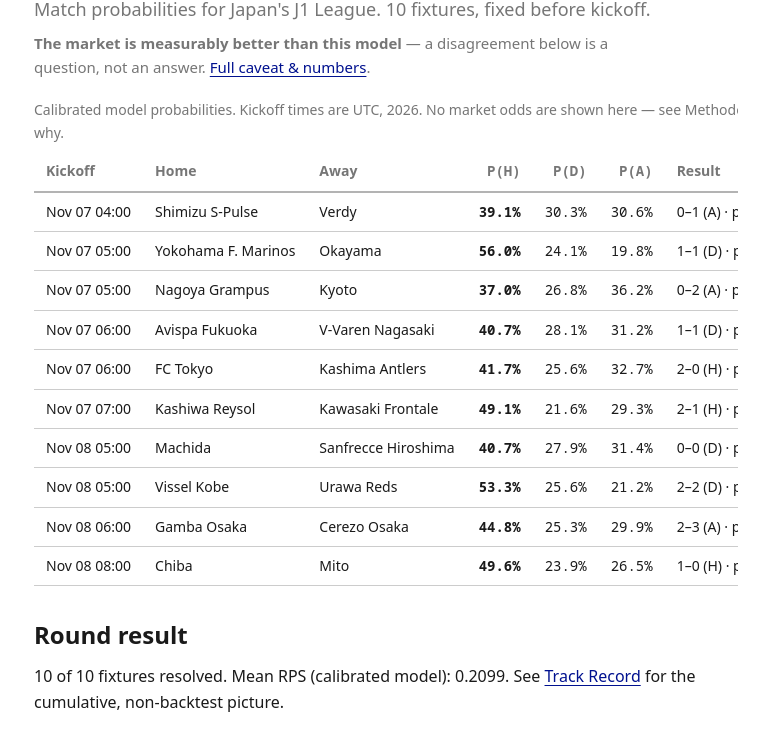
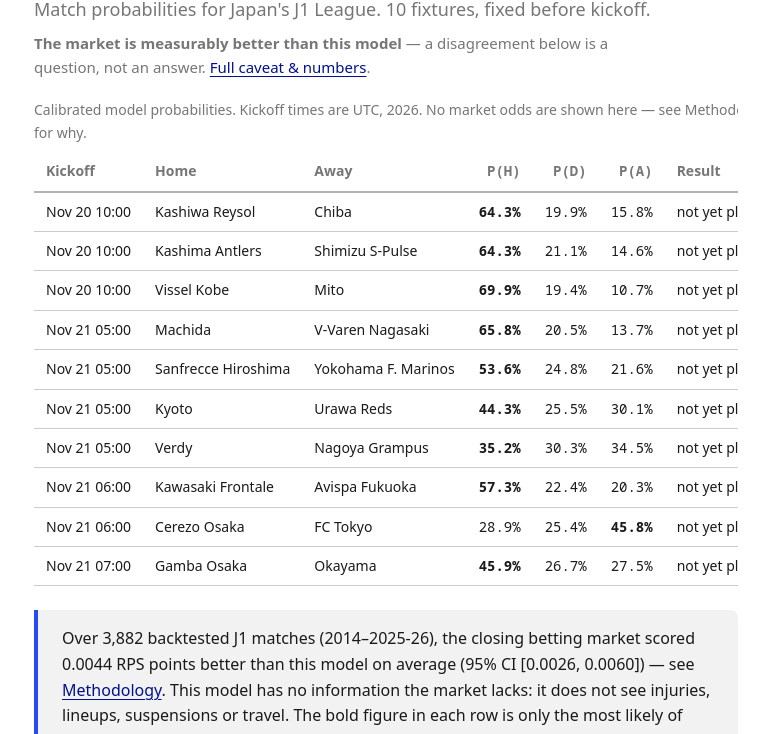
Before and after one commit to tuyuansama-blip/nippon-numbers, a plain HTML site: page site/index.html in a window 1280 px wide. Shown: the part 140-874 px from the top of the page, without its empty margins (254-1023 px from the left). Drawn offline with Linux system fonts and the light colour scheme.

Commit message:
site: rebuild for the new round

```diff
--- a/site/index.html
+++ b/site/index.html
@@ -3,8 +3,8 @@
 <head>
 <meta charset="utf-8">
 <meta name="viewport" content="width=device-width, initial-scale=1">
-<title>J1 2026-27 -- round of 2026-11-07 · Nippon Numbers</title>
-<meta name="description" content="Pre-kickoff win/draw/loss probabilities for J1 2026-27 -- round of 2026-11-07, fixed before the matches were played and never edited afterwards.">
+<title>J1 2026-27 -- round of 2026-11-20 · Nippon Numbers</title>
+<meta name="description" content="Pre-kickoff win/draw/loss probabilities for J1 2026-27 -- round of 2026-11-20, fixed before the matches were played and never edited afterwards.">
 <link rel="stylesheet" href="style.css">
 </head>
 <body>
@@ -23,7 +23,7 @@
 <main>
   <div class="wrap">
 
-<h1 class="page-title">J1 2026-27 -- round of 2026-11-07</h1>
+<h1 class="page-title">J1 2026-27 -- round of 2026-11-20</h1>
 <p class="lede">Match probabilities for Japan's J1 League. 10 fixtures, fixed before kickoff.
 <span class="callout--inline"><strong>The market is measurably better than this model</strong> &mdash; a disagreement below is a question, not an answer. <a href="methodology.html">Full caveat &amp; numbers</a>.</span></p>
 <div class="table-scroll">
@@ -42,135 +42,119 @@
 </thead>
 <tbody>
 <tr>
-  <td>Nov 07 04:00</td>
-  <td>Shimizu S-Pulse</td>
-  <td>Verdy</td>
-  <td class="num num--max">39.1%</td>
-  <td class="num">30.3%</td>
-  <td class="num">30.6%</td>
+  <td>Nov 20 10:00</td>
+  <td>Kashiwa Reysol</td>
+  <td>Chiba</td>
+  <td class="num num--max">64.3%</td>
+  <td class="num">19.9%</td>
+  <td class="num">15.8%</td>
   <td>
-    0&ndash;1 (A)
-    &middot; provisional
+    not yet played
   </td>
 </tr>
 <tr>
-  <td>Nov 07 05:00</td>
-  <td>Yokohama F. Marinos</td>
-  <td>Okayama</td>
-  <td class="num num--max">56.0%</td>
-  <td class="num">24.1%</td>
-  <td class="num">19.8%</td>
+  <td>Nov 20 10:00</td>
+  <td>Kashima Antlers</td>
+  <td>Shimizu S-Pulse</td>
+  <td class="num num--max">64.3%</td>
+  <td class="num">21.1%</td>
+  <td class="num">14.6%</td>
   <td>
-    1&ndash;1 (D)
-    &middot; provisional
+    not yet played
   </td>
 </tr>
 <tr>
-  <td>Nov 07 05:00</td>
-  <td>Nagoya Grampus</td>
-  <td>Kyoto</td>
-  <td class="num num--max">37.0%</td>
-  <td class="num">26.8%</td>
-  <td class="num">36.2%</td>
+  <td>Nov 20 10:00</td>
+  <td>Vissel Kobe</td>
+  <td>Mito</td>
+  <td class="num num--max">69.9%</td>
+  <td class="num">19.4%</td>
+  <td class="num">10.7%</td>
   <td>
-    0&ndash;2 (A)
-    &middot; provisional
+    not yet played
   </td>
 </tr>
 <tr>
-  <td>Nov 07 06:00</td>
-  <td>Avispa Fukuoka</td>
+  <td>Nov 21 05:00</td>
+  <td>Machida</td>
   <td>V-Varen Nagasaki</td>
-  <td class="num num--max">40.7%</td>
-  <td class="num">28.1%</td>
-  <td class="num">31.2%</td>
+  <td class="num num--max">65.8%</td>
+  <td class="num">20.5%</td>
+  <td class="num">13.7%</td>
   <td>
-    1&ndash;1 (D)
-    &middot; provisional
+    not yet played
   </td>
 </tr>
 <tr>
-  <td>Nov 07 06:00</td>
-  <td>FC Tokyo</td>
-  <td>Kashima Antlers</td>
-  <td class="num num--max">41.7%</td>
-  <td class="num">25.6%</td>
-  <td class="num">32.7%</td>
+  <td>Nov 21 05:00</td>
+  <td>Sanfrecce Hiroshima</td>
+  <td>Yokohama F. Marinos</td>
+  <td class="num num--max">53.6%</td>
+  <td class="num">24.8%</td>
+  <td class="num">21.6%</td>
   <td>
-    2&ndash;0 (H)
-    &middot; provisional
+    not yet played
   </td>
 </tr>
 <tr>
-  <td>Nov 07 07:00</td>
-  <td>Kashiwa Reysol</td>
-  <td>Kawasaki Frontale</td>
-  <td class="num num--max">49.1%</td>
-  <td class="num">21.6%</td>
-  <td class="num">29.3%</td>
+  <td>Nov 21 05:00</td>
+  <td>Kyoto</td>
+  <td>Urawa Reds</td>
+  <td class="num num--max">44.3%</td>
+  <td class="num">25.5%</td>
+  <td class="num">30.1%</td>
   <td>
-    2&ndash;1 (H)
-    &middot; provisional
+    not yet played
   </td>
 </tr>
 <tr>
-  <td>Nov 08 05:00</td>
-  <td>Machida</td>
-  <td>Sanfrecce Hiroshima</td>
-  <td class="num num--max">40.7%</td>
-  <td class="num">27.9%</td>
-  <td class="num">31.4%</td>
+  <td>Nov 21 05:00</td>
+  <td>Verdy</td>
+  <td>Nagoya Grampus</td>
+  <td class="num num--max">35.2%</td>
+  <td class="num">30.3%</td>
+  <td class="num">34.5%</td>
   <td>
-    0&ndash;0 (D)
-    &middot; provisional
+    not yet played
   </td>
 </tr>
 <tr>
-  <td>Nov 08 05:00</td>
-  <td>Vissel Kobe</td>
-  <td>Urawa Reds</td>
-  <td class="num num--max">53.3%</td>
-  <td class="num">25.6%</td>
-  <td class="num">21.2%</td>
+  <td>Nov 21 06:00</td>
+  <td>Kawasaki Frontale</td>
+  <td>Avispa Fukuoka</td>
+  <td class="num num--max">57.3%</td>
+  <td class="num">22.4%</td>
+  <td class="num">20.3%</td>
   <td>
-    2&ndash;2 (D)
-    &middot; provisional
+    not yet played
   </td>
 </tr>
 <tr>
-  <td>Nov 08 06:00</td>
-  <td>Gamba Osaka</td>
+  <td>Nov 21 06:00</td>
   <td>Cerezo Osaka</td>
-  <td class="num num--max">44.8%</td>
-  <td class="num">25.3%</td>
-  <td class="num">29.9%</td>
+  <td>FC Tokyo</td>
+  <td class="num">28.9%</td>
+  <td class="num">25.4%</td>
+  <td class="num num--max">45.8%</td>
   <td>
-    2&ndash;3 (A)
-    &middot; provisional
+    not yet played
   </td>
 </tr>
 <tr>
-  <td>Nov 08 08:00</td>
-  <td>Chiba</td>
-  <td>Mito</td>
-  <td class="num num--max">49.6%</td>
-  <td class="num">23.9%</td>
-  <td class="num">26.5%</td>
+  <td>Nov 21 07:00</td>
+  <td>Gamba Osaka</td>
+  <td>Okayama</td>
+  <td class="num num--max">45.9%</td>
+  <td class="num">26.7%</td>
+  <td class="num">27.5%</td>
   <td>
-    1&ndash;0 (H)
-    &middot; provisional
+    not yet played
   </td>
 </tr>
 </tbody>
 </table>
 </div>
 
-<h2>Round result</h2>
-<p>
-  10 of 10 fixtures resolved.
-  Mean RPS (calibrated model): 0.2099.
-  See <a href="record.html">Track Record</a> for the cumulative, non-backtest picture.
-</p>
 
 <div class="callout">
   <p>Over 3,882 backtested J1 matches (2014&ndash;2025-26), the closing betting market scored 0.0044 RPS points better than this model on average (95% CI [0.0026, 0.0060]) &mdash; see <a href="methodology.html">Methodology</a>. This model has no information the market lacks: it does not see injuries, lineups, suspensions or travel. The bold figure in each row is only the most likely of three outcomes, not advice &mdash; in most football matches the most likely single outcome still loses more often than it wins.</p>
@@ -180,13 +164,13 @@
   <summary><h2>Metadata &amp; verification</h2></summary>
 
   <dl class="meta">
-    <dt>Published (UTC)</dt><dd>2026-11-05 10:15 UTC</dd>
-    <dt>Trained as of (UTC)</dt><dd>2026-11-05 10:15 UTC</dd>
+    <dt>Published (UTC)</dt><dd>2026-11-19 11:03 UTC</dd>
+    <dt>Trained as of (UTC)</dt><dd>2026-11-19 11:03 UTC</dd>
     <dt>Model version</dt><dd>footy-ev-phase2-dc-tb-v1</dd>
     <dt>params_hash</dt><dd>ea317b1dbde414553b28ff026b02ecdc2ba3b088e5d242b6cff416d721ed3f7f</dd>
-    <dt>File SHA-256</dt><dd>f94b1964b50da80baa284b71ba29511096555edd07cb89d29e49c4cffc9f414d</dd>
-    <dt>Market snapshot SHA-256</dt><dd>bca6dd0a87e54922fa2c0ed295b13189fe48d7ee4258a58770aeae2a0471f966</dd>
-    <dt>Training window</dt><dd>1882 matches, 29 teams, since 2021</dd>
+    <dt>File SHA-256</dt><dd>7ec4c65fb441d3ffc27d982194a166d93c479fe5eb708ce1554e90f3e53bd7c6</dd>
+    <dt>Market snapshot SHA-256</dt><dd>4c80b2a06089228709fec903a141154de4269b63c2c9927c09ad16d9efbd21bf</dd>
+    <dt>Training window</dt><dd>1892 matches, 29 teams, since 2021</dd>
     <dt>Publish gate</dt>
     <dd>
       <span class="badge badge--ok">PASS</span>
@@ -195,7 +179,7 @@
 
   <h3>How to verify</h3>
   <p>
-    This file is committed as <code>predictions/j1_2026_2026-11-07.json</code> in the project's
+    This file is committed as <code>predictions/j1_2026_2026-11-20.json</code> in the project's
     git repository, with the SHA-256 shown above. On its own, a git commit
     timestamp is <strong>not</strong> strong third-party evidence that a
     prediction existed before kickoff &mdash; the author can set it to any date.
```
